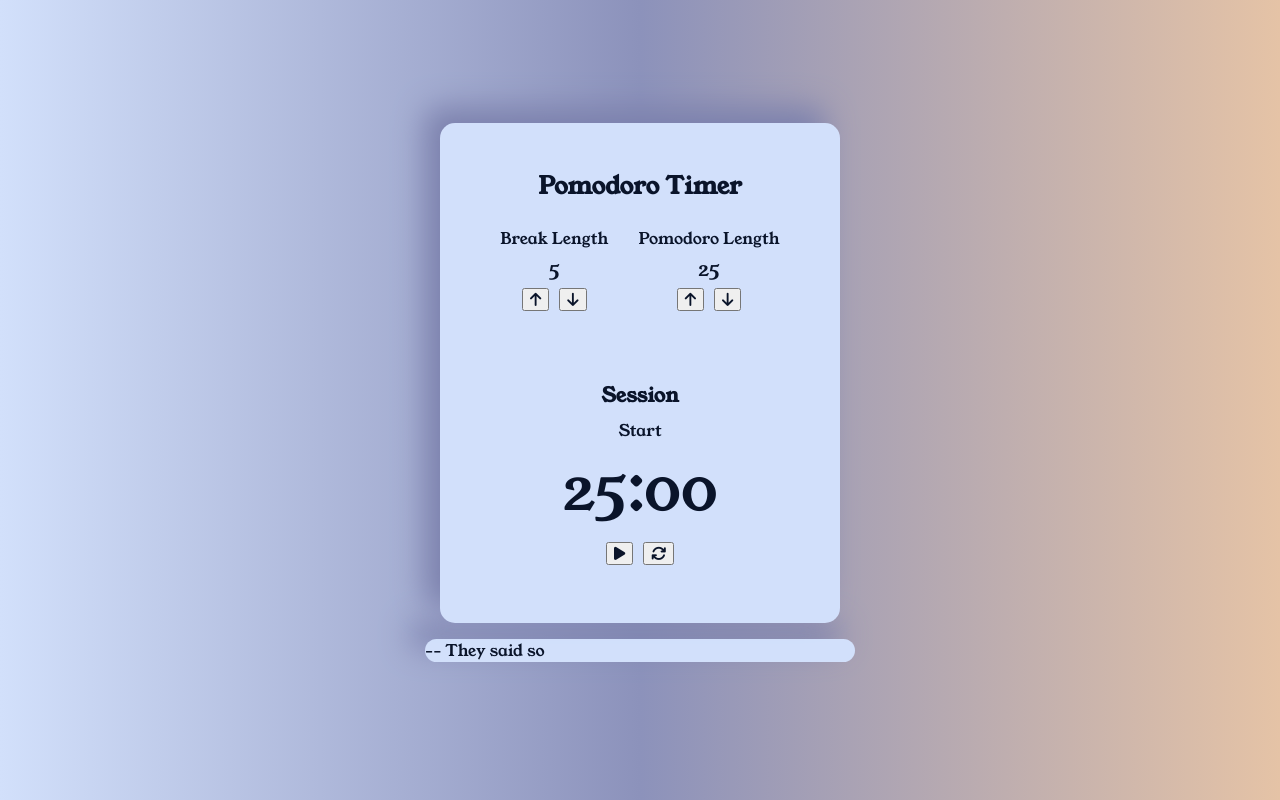
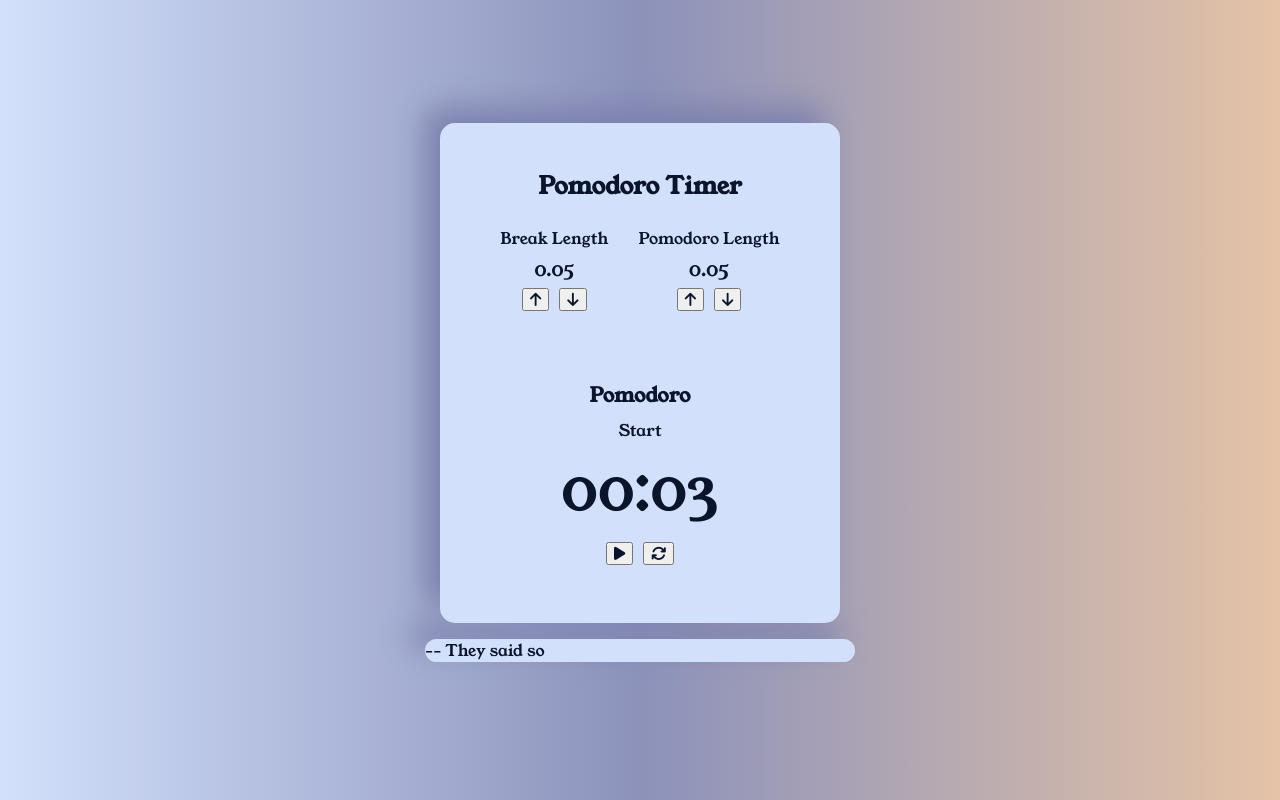
Before and after one commit to hongyulu-github/pomodoro-timer, a React (Vite) app: page / in a window 1280 px wide. Built offline with nearby package versions, Linux system fonts and the light colour scheme; no server answers.

Commit message:
implement countdown

```diff
--- a/src/App.jsx
+++ b/src/App.jsx
@@ -11,8 +11,8 @@ function App() {
   const [btnText, setbtnText] = useState("Start")
   const [currentTime, setCurrentTime] = useState("")
   const [turns,setTurns] = useState([
-    {name:"Break", time: 5},
-    {name:"Pomodoro", time: 25},
+    {name:"Break", time: 0.05},
+    {name:"Pomodoro", time: 0.05},
 ])
   const [paused, setPaused] = useState(true)
   const [countdown,setCountdown] = useState(null)
@@ -40,15 +40,56 @@ function App() {
     setbtnText("Start");
     setCurrentTime("");
     setTurns([
-      {name:"Break", time: 5},
-      {name:"Pomodoro", time: 25},
+      {name:"Break", time: 0.05},
+      {name:"Pomodoro", time: 0.1},
   ])
+
   }
 
   const handleStartStop = () => {
 
-  };
-   // end of handleStartStop function
+
+
+    if(btnText ==="Start" || btnText === "Resume"){
+      setPaused(false);
+      setbtnText('Pause')
+
+
+
+      setCountdown(setInterval(() => {
+        if(currentTurnTime*60 <= 0){
+          const audioEle = document.getElementById('beep')
+          audioEle.play()
+          setCurrentTurn(currentTurn === "Pomodoro"? "Break":"Pomodoro") // not working
+          setCurrentTurnTime((turns.find(turn => turn.name === currentTurn).time))    // wprked, but turn nor changed so this not changes correctly
+          console.log("less than 1" + currentTurn)
+             //working
+        } else if (currentTurnTime*60 >= 1){
+          setCurrentTurnTime(prevTime => (prevTime*60-1)/60)
+          console.log(currentTurnTime)
+        }
+
+
+      }, 1000));
+
+
+      //cd
+
+    } else if (btnText === "Pause"){
+      setPaused(true)
+      setbtnText('Resume')
+
+      if (countdown) {
+        clearInterval(countdown)
+        setCountdown(null)
+
+      }
+    }
+
+
+
+
+  };// end of handleStartStop function
 
 
   return (
--- a/src/components/Timer/Timer.jsx
+++ b/src/components/Timer/Timer.jsx
@@ -7,10 +7,11 @@ const Timer = ({currentTurn, btnText, currentTime,onReset,onStartStop,currentTur
  //let currentTurnTime = turns.filter(turn => turn.name === currentTurn)[0].time
   return (
     <div className='timer-container flex-center-col'>
-        <h3 className=''>{currentTurn === "break"?"A new break has begun":"Session"}</h3>
+        <h3 className=''>{currentTurn === "break"?"A new break has begun":"Pomodoro"}</h3>
         <h4>{btnText}</h4>
         <div className='countdown-timer'>
-        {currentTime === ""?changeTimeFormat(currentTurnTime):currentTime}
+          {changeTimeFormat(currentTurnTime)}
+       {/*currentTime === ""?changeTimeFormat(currentTurnTime):changeTimeFormat(currentTurnTime)*/}
         </div>
         <div className='btns'>
         <button id="start-stop" onClick={onStartStop}>{btnText === "Start" || btnText === "Resume"?<i className="fa-solid fa-play"></i>:<i className="fa-solid fa-pause"></i>}</button>
```
